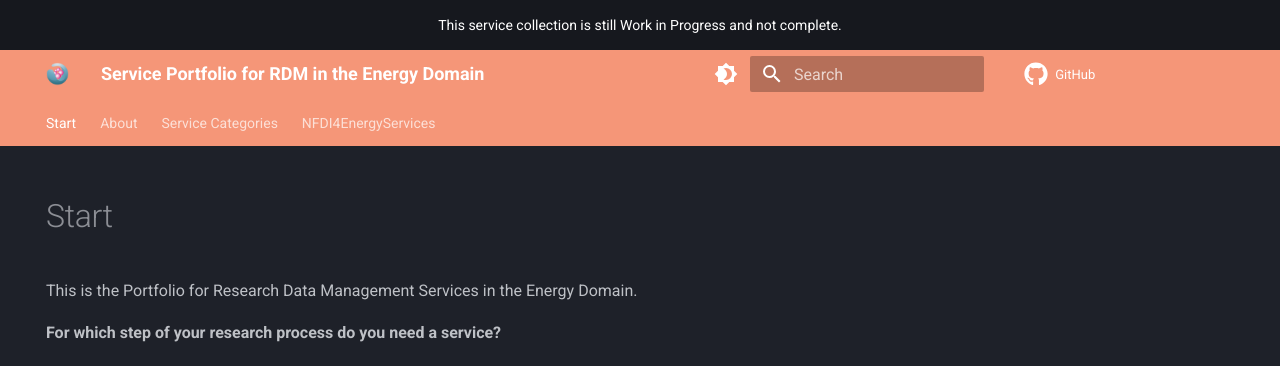
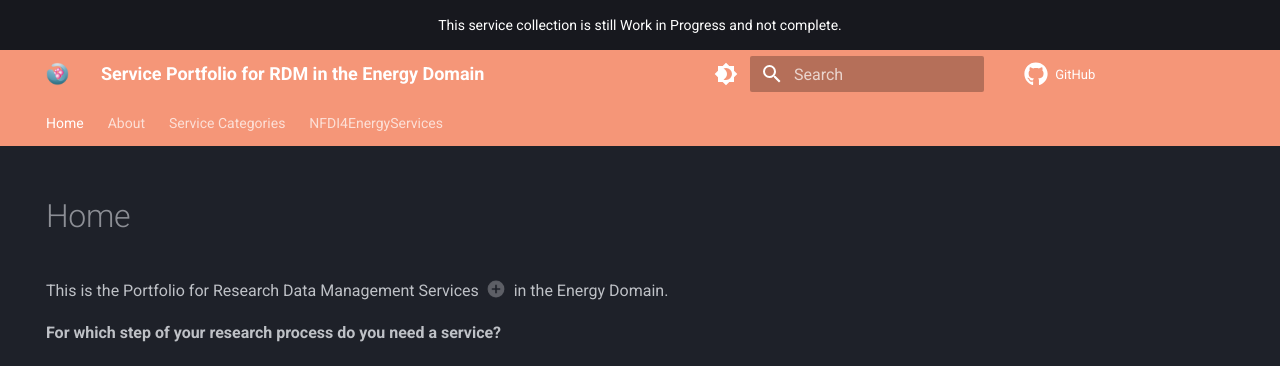
Before and after one commit to NFDI4Energy/service-portfolio, an MkDocs documentation site: the page built from docs/index.md, in a window 1280 px wide. Shown: the top 366 px of the page. Built offline with MkDocs 1.6.1 and Material for MkDocs 9.7.7, drawn with Linux system fonts in a browser that asks for light colours; comment, search, counter and statistics services are not loaded; part of the change alters nothing that is shown.

```diff
--- a/docs/index.md
+++ b/docs/index.md
@@ -4,9 +4,10 @@ hide:
   - toc
 ---
 
-# Start
-This is the Portfolio for Research Data Management Services in the Energy Domain.
+This is the Portfolio for Research Data Management Services (1) in the Energy Domain.
+{ .annotate }
 
+1.  Check out the information on Research Data Management from the [German Research Foundation - DFG](https://www.dfg.de/en/basics-topics/basics-and-principles-of-funding/research-data){:target="_blank"}.
 
 
 **For which step of your research process do you need a service?**
--- a/mkdocs.yml
+++ b/mkdocs.yml
@@ -27,7 +27,7 @@ theme:
     - navigation.tabs
   icon:
     repo: fontawesome/brands/github
-    annotation: material/arrow-right-circle
+    annotation: material/plus-circle
   logo: assets/logo_nfdi4energy.png
   favicon: assets/logo_nfdi4energy.png
 
```
